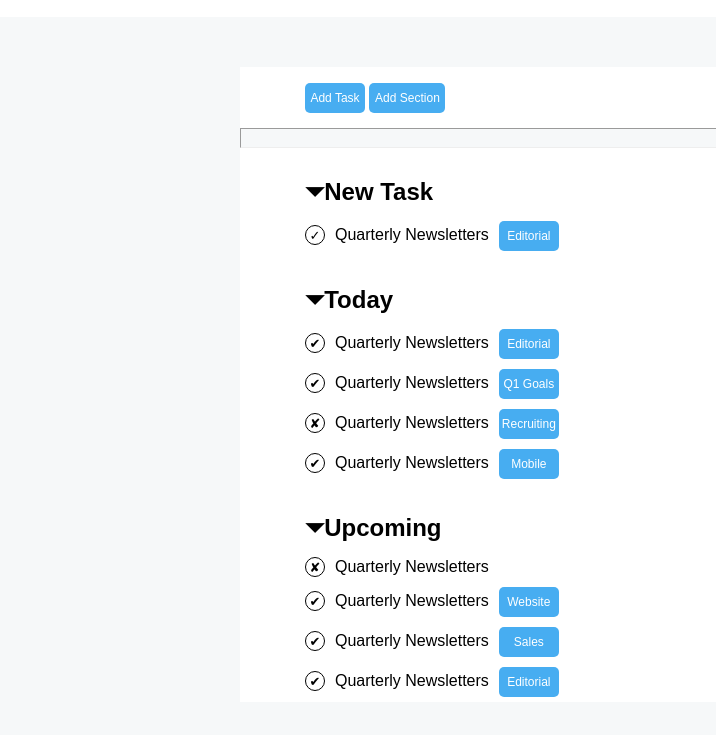
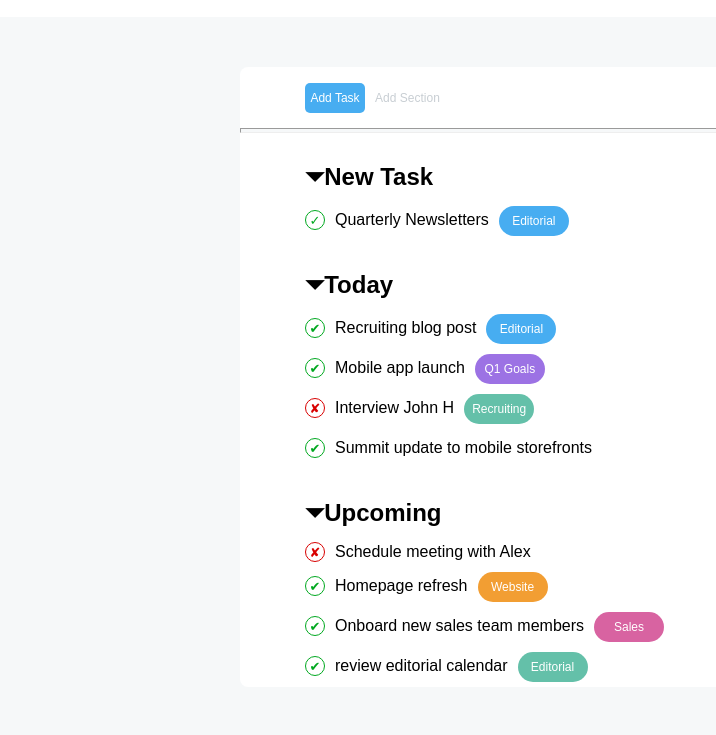
Before and after one commit to Emanuele-Guerra/html-css-toboolist, a plain HTML site: page index.html in a window 1280 px wide. Shown: the part 63-798 px from the top of the page, without its empty margins (0-716 px from the left). Drawn offline with Linux system fonts and the light colour scheme.

Commit message:
ultime modifiche

```diff
--- a/css/style.css
+++ b/css/style.css
@@ -24,6 +24,7 @@ header{
     width: 800px;
     margin: auto;
     margin-top: 50px;
+    border-radius: 8px;
 }
 .container2{
     margin-left: 65px;
@@ -51,16 +52,18 @@ p{
     text-align: center;
     width: 76px;
     height: 30px;
+    border: 1px;
     border-radius: 5px;
-    background-color:#47ADF1;
+    border-color: #C8CED3;
     font-size: 12px;
-    color: white;
+    color: #C8CED3;
+    background-color: white;
     margin-left: 0px;
 }
 .spunte{
-    border: 1px solid black;
+    border: 1px solid rgb(0, 168, 31);
     border-radius: 100%;
-    color: black;
+    color: rgb(0, 168, 31);
     font-size: 13px;
     height: 20px;
     width: 20px;
@@ -68,9 +71,9 @@ p{
     line-height: 20px
 }
 .spunte-x{
-    border: 1px solid black;
+    border: 1px solid rgb(216, 0, 0);
     border-radius: 100%;
-    color: black;
+    color: rgb(216, 0, 0);
     font-size: 13px;
     height: 20px;
     width: 20px;
@@ -93,21 +96,33 @@ body{
 }
 hr{
     margin-top: 10px;
-    height: 20px;
+    height: 5px;
     color: #F6F8F9 ;
     background-color: #F6F8F9 ;
 }
 .pulsanti{
     line-height: 30px;
     text-align: center;
-    width: 60px;
+    width: 70px;
     height: 30px;
-    border-radius: 5px;
-    background-color:#47ADF1;
+    border-radius: 25px;
     font-size: 12px;
     color: white;
-
-
-
+}
+.violet{
+    background-color: #9C72E4;
+}
+.green{
+    background-color: #64C0A9;
+}
+.orange{
+    background-color: #F29E33 ;
 
 }
+.pink{
+    background-color: #D863A1;
+
+}
+.blue{
+    background-color: #47ADF1;
+}
--- a/index.html
+++ b/index.html
@@ -24,7 +24,7 @@
                     <h2>&#9207New Task</h2>
                 </div>
                 <div class="textform2">
-                    <p class="spunte">&check;</p><p class="testo">Quarterly Newsletters</p><p class="pulsanti">Editorial</p>
+                    <p class="spunte">&check;</p><p class="testo">Quarterly Newsletters</p><p class="pulsanti blue">Editorial</p>
                 </div>
 
             </div>
@@ -35,10 +35,10 @@
                     <h2>&#9207Today</h2>
                 </div>
                 <div class="textform2">
-                    <p class="spunte">&#10004</p><p class="testo">Quarterly Newsletters</p><p class="pulsanti">Editorial</p><br>
-                    <p class="spunte">&#10004</p><p class="testo">Quarterly Newsletters</p><p class="pulsanti">Q1 Goals</p><br>
-                    <p class="spunte-x">&#10008</p><p class="testo">Quarterly Newsletters</p><p class="pulsanti">Recruiting</p><br>
-                    <p class="spunte">&#10004</p><p class="testo">Quarterly Newsletters</p><p class="pulsanti">Mobile</p><br>
+                    <p class="spunte">&#10004</p><p class="testo">Recruiting blog post</p><p class="pulsanti blue">Editorial</p><br>
+                    <p class="spunte">&#10004</p><p class="testo">Mobile app launch</p><p class="pulsanti violet">Q1 Goals</p><br>
+                    <p class="spunte-x">&#10008</p><p class="testo">Interview John H</p><p class="pulsanti green">Recruiting</p><br>
+                    <p class="spunte">&#10004</p><p class="testo">Summit update to mobile storefronts</p><p class="pulsanti">Mobile</p><br>
                 </div>
             </div>
 
@@ -47,10 +47,10 @@
                     <h2>&#9207Upcoming</h2>
                 </div>
                 <div class="textform2">
-                    <p class="spunte-x">&#10008</p><p class="testo">Quarterly Newsletters</p><br>
-                    <p class="spunte">&#10004</p><p class="testo">Quarterly Newsletters</p><p class="pulsanti">Website</p><br>
-                    <p class="spunte">&#10004</p><p class="testo">Quarterly Newsletters</p><p class="pulsanti">Sales</p><br>
-                    <p class="spunte">&#10004</p><p class="testo">Quarterly Newsletters</p><p class="pulsanti">Editorial</p><br>
+                    <p class="spunte-x">&#10008</p><p class="testo">Schedule meeting with Alex</p><br>
+                    <p class="spunte">&#10004</p><p class="testo">Homepage refresh</p><p class="pulsanti orange">Website</p><br>
+                    <p class="spunte">&#10004</p><p class="testo">Onboard new sales team members</p><p class="pulsanti pink">Sales</p><br>
+                    <p class="spunte">&#10004</p><p class="testo">review editorial calendar</p><p class="pulsanti green">Editorial</p><br>
                 </div>
             </div>
 
```
